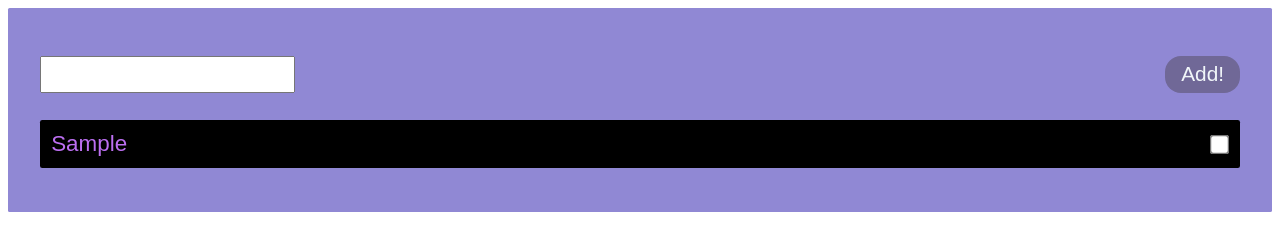
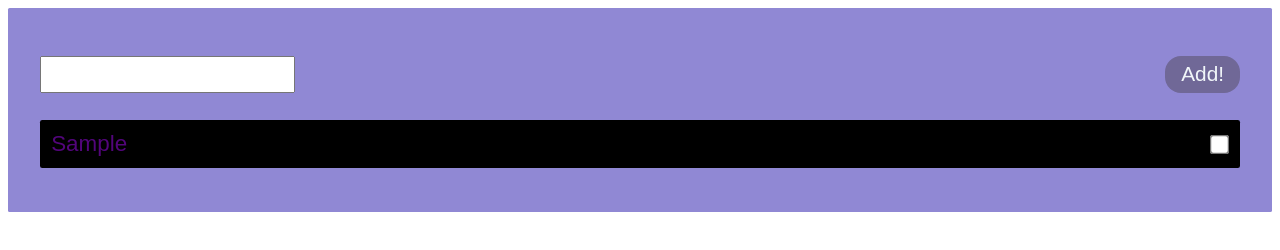
Before and after one commit to ChrisArturoMG/todo, a plain HTML site: page index.html in a window 1280 px wide. Both pictures are taken after typing "Sample" into the empty fields and a click on the button "Add!". Drawn offline with nearby package versions, Linux system fonts and the light colour scheme.

Commit message:
Update index.html

```diff
--- a/index.html
+++ b/index.html
@@ -31,7 +31,7 @@
         justify-content: space-between;
         align-items: center;
         background-color: #000000;
-        color: #bc6ff1;
+        color: #52057b;
         padding: 0.5em;
         margin: 0.5em 0;
         border-radius: 0.1em;
```
